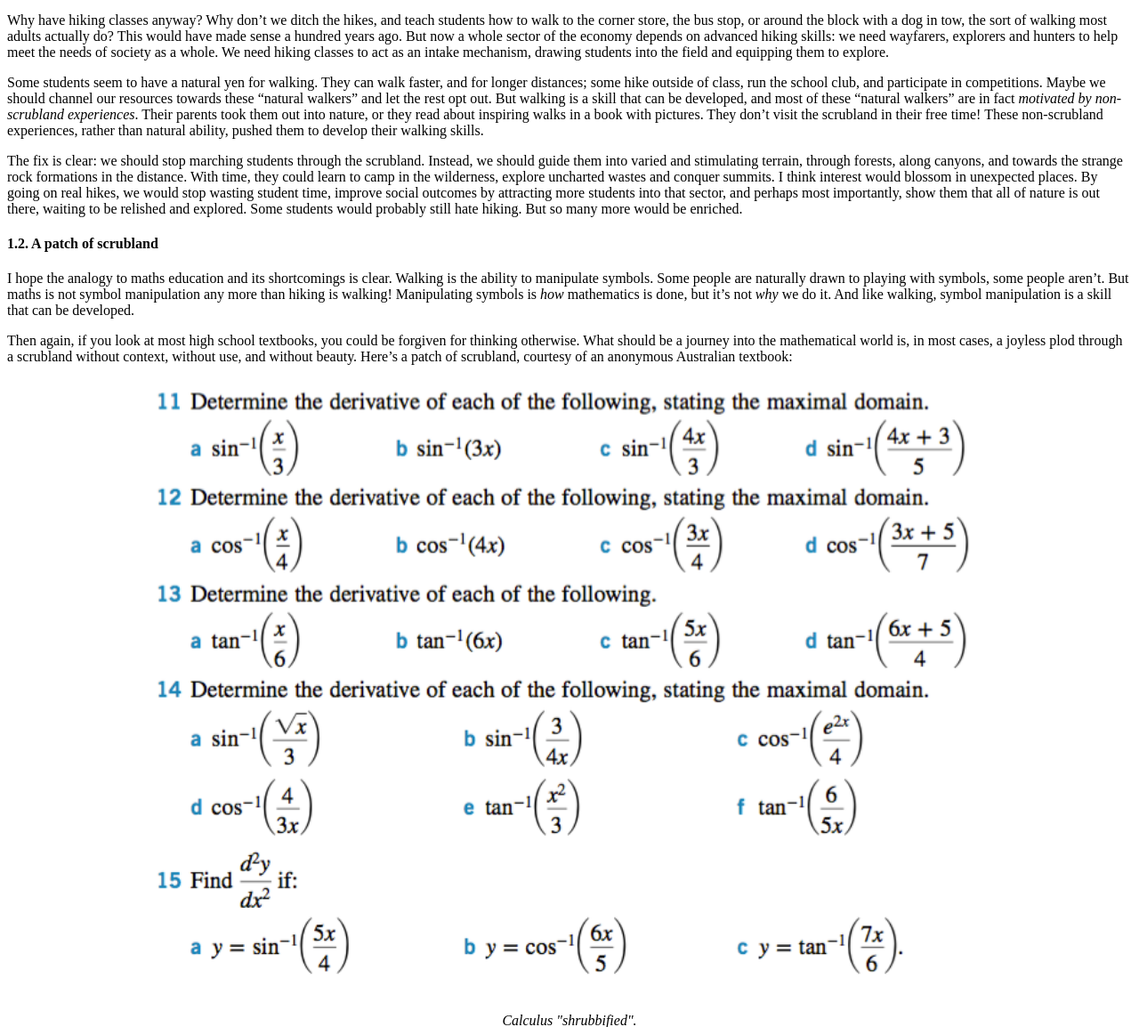
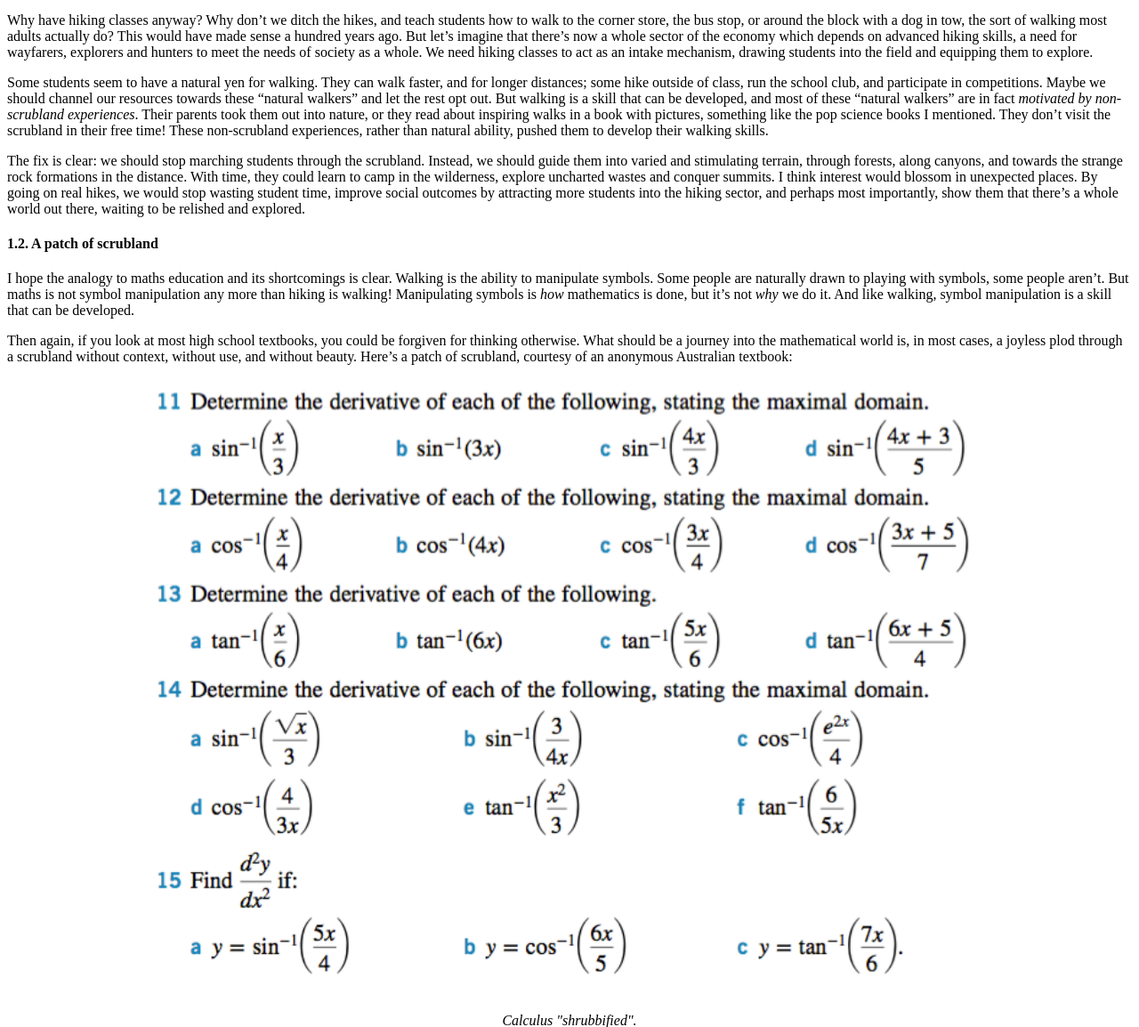
Before and after one commit to hapax/hapax.github.io, a Jekyll site: the page built from assets/teaching.md, in a window 1280 px wide and 1400 px high, scrolled down 2121 px. Shown: the part 246-1400 px from the top of the window at 89% size. Built offline with Jekyll 4.4.1, drawn with Linux system fonts in a browser that asks for light colours; our own code applies the rules of GitHub Pages for plain Markdown files; formulas are drawn with MathJax 3; a script that is not in the unit is left out; some of the changed text lies outside the part shown.

Commit message:
Update teaching.md

```diff
--- a/assets/teaching.md
+++ b/assets/teaching.md
@@ -48,8 +48,8 @@
 didn't know how to add fractions or multiply negative numbers.
 I had just never internalised those rules.
 
-A few years later, taking philosophy at university, I
-encountered set theory.
+A few years later, taking a philosophy course, I
+encountered set theory for the first time.
 It totally blew my gourd.
 First of all, there was this wonderful paradox of Bertrand Russell about
 the set of all sets which don't contain themselves.
@@ -58,9 +58,9 @@
 itself; and if it's not a member of itself, by definition it is a
 member of itself.
 Neither can be true, so the big set can't exist without breaking the universe.
-Even more surprisingly, Russell's paradox can be jerry-rigged into a clever
+This is more than a novelty; Russell's paradox can be jerry-rigged into an
 argument that there are different sorts of infinity!
-This is a sort of power that philosophers, using mere words, could
+This is the sort of power that philosophers, using mere words, could
 only dream of.
 I saw that maths could be deep and bewitchingly strange.
 
@@ -69,10 +69,9 @@
 These pop science books were great, filled with pictures and metaphors
 and colourful examples.
 But I began to suspect that I was missing something, and that to
-really understand these things, I would need to know some mathematics.
+really get to the bottom of things, I would need to know some mathematics.
 To paraphrase Galileo, if I wanted to speak with the universe, to
-become "conversant", then I needed to learn its language, which turns
-out to be maths and not colourful analogies.
+become "conversant", then I needed to learn its language, which seemed to be maths and not colourful analogies.
 Eventually, I switched from philosophy to maths and physics and never
 looked back.
 
@@ -123,8 +122,9 @@
 corner store, the bus stop, or around the block with a dog in tow, the
 sort of walking most adults actually do?
 This would have made sense a hundred years ago.
-But now a whole sector of the economy depends on advanced hiking
-skills: we need wayfarers, explorers and hunters to help meet the
+But let's imagine that there's now a whole sector of the economy which
+depends on advanced hiking
+skills, a need for wayfarers, explorers and hunters to meet the
 needs of society as a whole.
 We need hiking classes to act as an intake mechanism, drawing students
 into the field and equipping them to explore.
@@ -137,7 +137,7 @@
 But walking is a skill that can be developed, and most of these
 "natural walkers" are in fact *motivated by non-scrubland experiences*.
 Their parents took them out into nature, or they read about inspiring
-walks in a book with pictures.
+walks in a book with pictures, something like the pop science books I mentioned.
 They don't visit the scrubland in their free time!
 These non-scrubland experiences, rather than natural ability, pushed
 them to develop their walking skills.
@@ -150,11 +150,9 @@
 uncharted wastes and conquer summits.
 I think interest would blossom in unexpected places.
 By going on real hikes, we would stop wasting student time, improve
-social outcomes by attracting more students into that sector, and
-perhaps most importantly, show them that all of nature is out there,
-waiting to be relished and explored.
-Some students would probably still hate hiking.
-But so many more would be enriched.
+social outcomes by attracting more students into the hiking sector, and
+perhaps most importantly, show them that there's a whole world out
+there, waiting to be relished and explored.
 
 #### 1.2. A patch of scrubland <a id="sec-1-2" name="sec-1-2"></a>
 
@@ -185,8 +183,8 @@
 And here, we're finding... rates of change of ... some functions, I
 guess.
 What do these functions do?
+Who is inverse sine on a Saturday?
 Why do I care?
-I may as well be looking at a barcode.
 These questions are unforgivably dull when there is literally hundreds
 of years of material to draw on.
 This is what I mean by the scrubland: no landmarks, nothing for the eye to latch onto, just an
```
Also changed, not shown: other parts of assets/teaching.md (+3 -0 lines).
